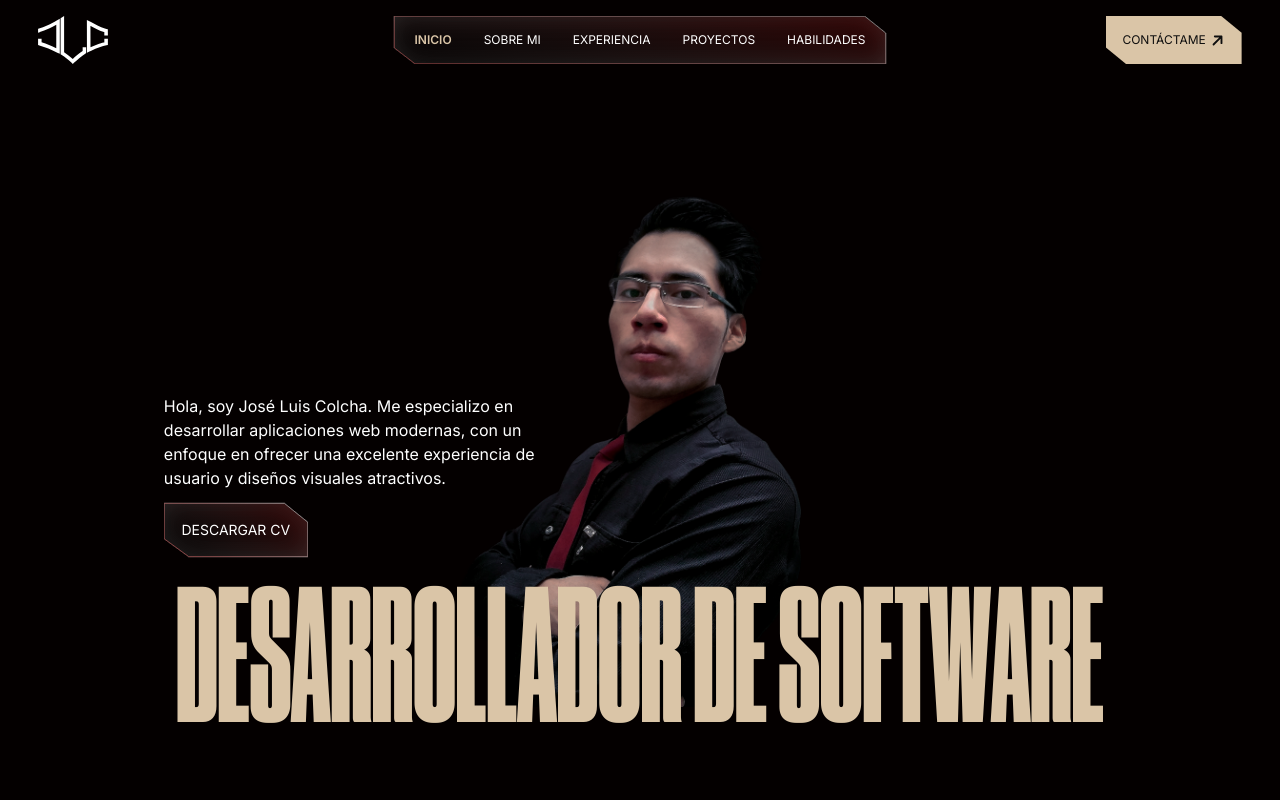
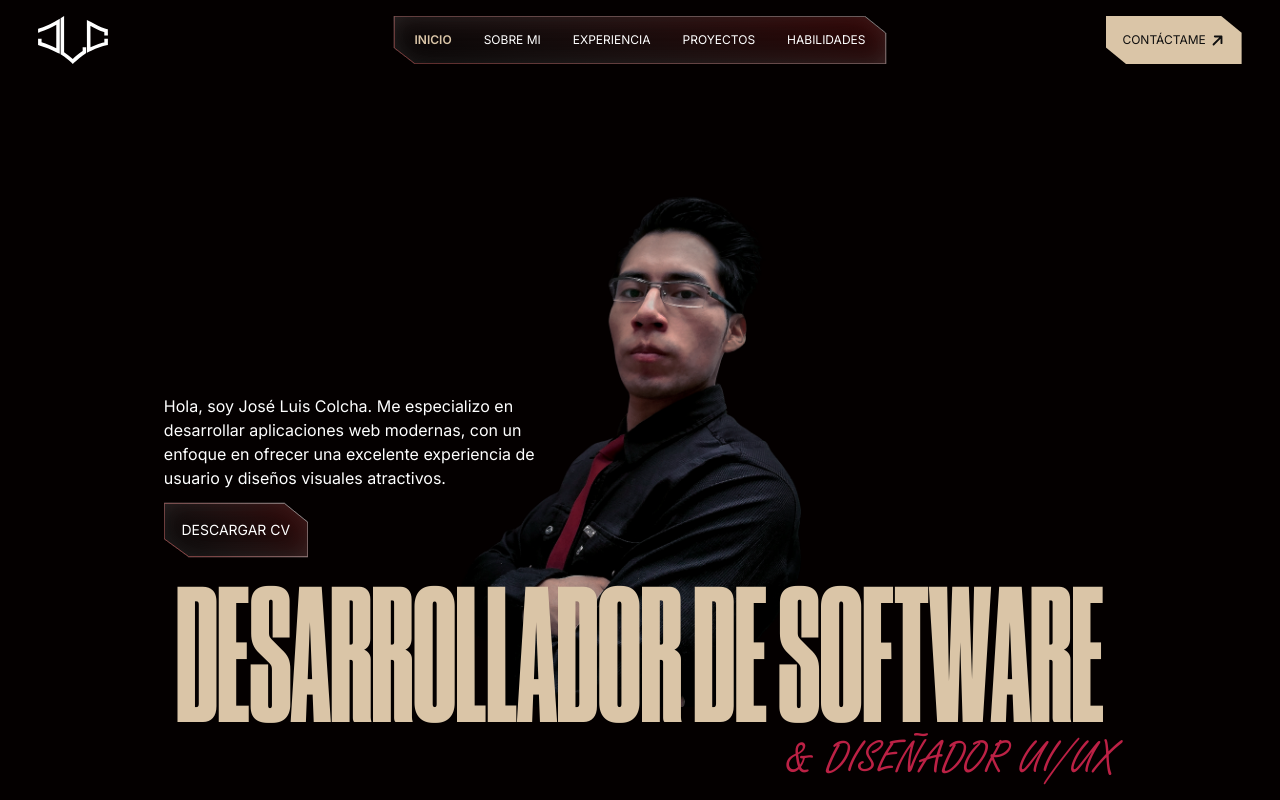
Before and after one commit to JoseLuisColcha/portfoliov2, a React (Vite) app: page / in a window 1280 px wide. Shown: the top 800 px of the page. Built offline with nearby package versions, Linux system fonts and the light colour scheme.

Commit message:
fix error in hero section subtitle

```diff
--- a/src/components/HeroSection.jsx
+++ b/src/components/HeroSection.jsx
@@ -111,10 +111,10 @@ export const HeroSection = () => {
         </div>
 
         {/* HERO TITLE*/}
-        <div className="flex flex-col mb-4 invisible">
+        <div className="flex flex-col mb-4">
           <h1
             ref={titleRef}
-            className="font-druk text-center text-[14.8vw]/[12vw] sm:text-[15.2vw]/[12vw] md:text-[14.9vw]/[12vw] lg:text-[14.2vw]/[12vw] text-brand"
+            className="font-druk text-center text-[14.8vw]/[12vw] sm:text-[15.2vw]/[12vw] md:text-[14.9vw]/[12vw] lg:text-[14.2vw]/[12vw] text-brand invisible"
           >
             DESARROLLADOR DE SOFTWARE
           </h1>
```
